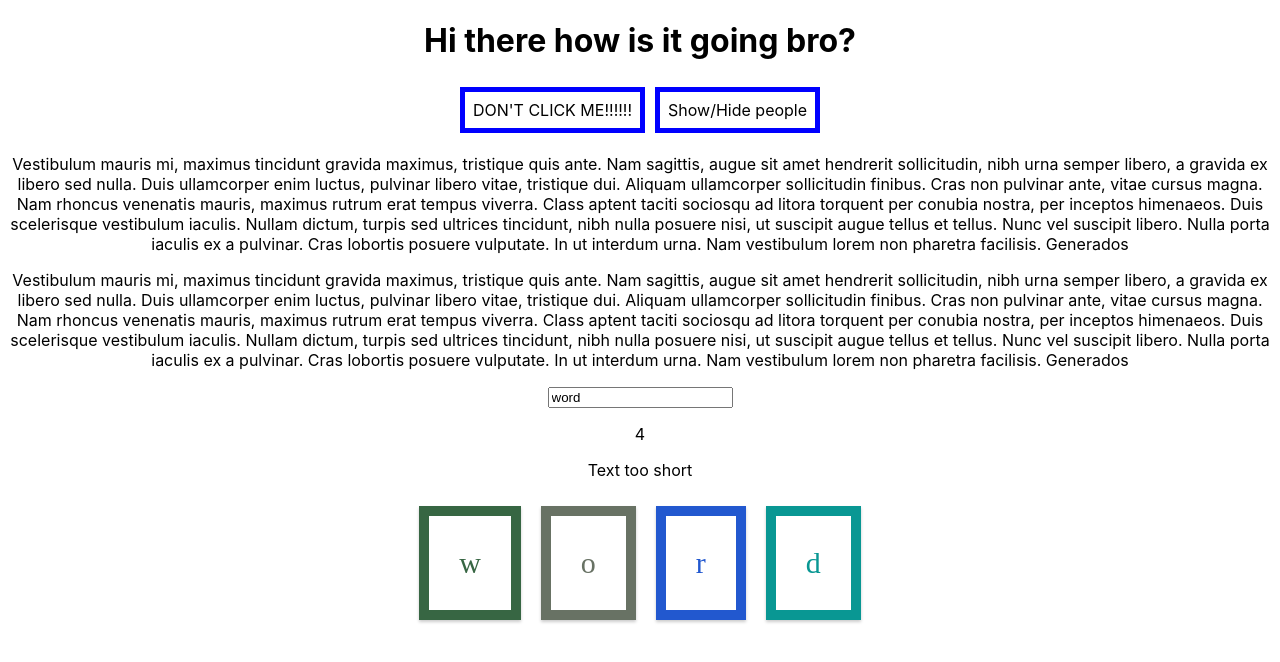
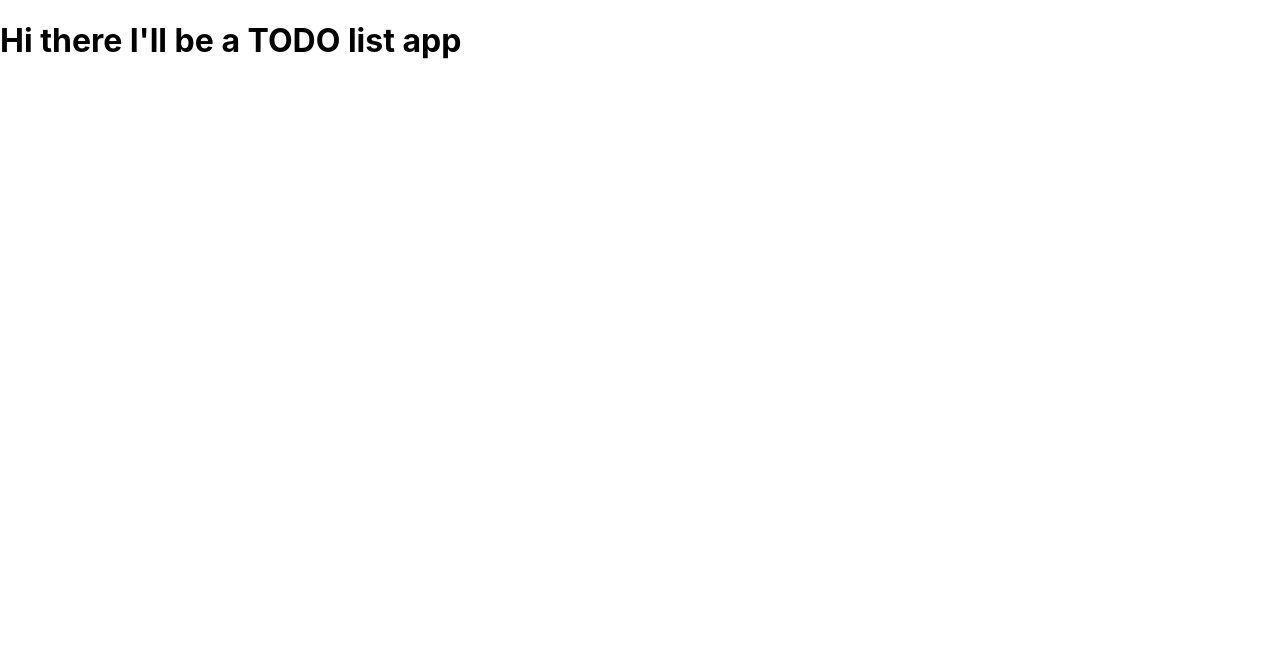
Before and after one commit to programming-classes/react-guide, a React (Create React App) app: page / in a window 1280 px wide. Shown: the top 662 px of the page. Built offline with nearby package versions, Linux system fonts and the light colour scheme.

Commit message:
first commit

```diff
--- a/src/App.css
+++ /dev/null
@@ -1,38 +0,0 @@
-.App {
-  text-align: center;
-}
-
-.App-logo {
-  height: 40vmin;
-  pointer-events: none;
-}
-
-@media (prefers-reduced-motion: no-preference) {
-  .App-logo {
-    animation: App-logo-spin infinite 20s linear;
-  }
-}
-
-.App-header {
-  background-color: #282c34;
-  min-height: 100vh;
-  display: flex;
-  flex-direction: column;
-  align-items: center;
-  justify-content: center;
-  font-size: calc(10px + 2vmin);
-  color: white;
-}
-
-.App-link {
-  color: #61dafb;
-}
-
-@keyframes App-logo-spin {
-  from {
-    transform: rotate(0deg);
-  }
-  to {
-    transform: rotate(360deg);
-  }
-}
--- a/src/App.js
+++ b/src/App.js
@@ -1,109 +1,4 @@
-import "./App.css";
-import Person from "./Person/Person";
-import UserOutput from "./UserOutput/UserOutput";
-import ValidationComponent from "./ValidationComponent/ValidationComponent";
-import { Component } from "react";
-import CharComponent from "./CharComponent/CharComponent";
-
-class App extends Component {
-  state = {
-    persons: [
-      { id: "dlerl", name: "Baes", age: 19 },
-      { id: "ksfel", name: "Bomberto", age: 2020 },
-      { id: "iwler", name: "Jose manueh", age: 2020 },
-      { id: "aguac", name: "Johan", age: 31 },
-      { id: "teró", name: "Clau", age: 14 },
-      { id: "trol", name: "Luis", age: 14 },
-      { id: "bocaillo", name: "Jalberto", age: 21 },
-      { id: "xd", name: "Fabier", age: 16 },
-      { id: "uwu", name: "Comás", age: 19 },
-      { id: "caca", name: "Grodolfo", age: 23 },
-    ],
-    username: "hinigul",
-    isPeopleHidden: true,
-    word: "word",
-  };
-
-  changeNameHandler = (event, personId) => {
-    const personsCopy = [...this.state.persons];
-    const personIndex = personsCopy.findIndex(
-      (person) => person.id === personId
-    );
-    personsCopy[personIndex].name = event.target.value;
-    this.setState({
-      persons: personsCopy,
-    });
-  };
-
-  deleteMeHandler = (personId) => {
-    const personsCopy = [...this.state.persons];
-    const personIndex = personsCopy.findIndex(
-      (person) => person.id === personId
-    );
-    personsCopy.splice(personIndex, 1);
-    this.setState({
-      persons: personsCopy,
-    });
-  };
-
-  togglePeopleHandler = () => {
-    this.setState({
-      isPeopleHidden: !this.state.isPeopleHidden,
-    });
-  };
-
-  onWordChangeHandler = (event) => {
-    this.setState({
-      word: event.target.value,
-    });
-  };
-
-  renderPeople = () => {
-    return (
-      <div>
-        {this.state.persons.map((person) => (
-          <Person
-            key={person.id}
-            name={person.name}
-            age={person.age}
-            deleteMe={() => this.deleteMeHandler(person.id)}
-            changeName={(event) => this.changeNameHandler(event, person.id)}
-          ></Person>
-        ))}
-      </div>
-    );
-  };
-
-  render() {
-    const buttonStyle = {
-      backgroundColor: "white",
-      font: "inherit",
-      border: "5px solid blue",
-      padding: "8px",
-      margin: "5px",
-    };
-    return (
-      <div className="App">
-        <h1>Hi there how is it going bro?</h1>
-        <button style={buttonStyle}>DON'T CLICK ME!!!!!!</button>
-        <button style={buttonStyle} onClick={this.togglePeopleHandler}>
-          Show/Hide people
-        </button>
-        {this.state.isPeopleHidden ? null : this.renderPeople()}
-        <UserOutput />
-        <UserOutput />
-        <input
-          type="text"
-          value={this.state.word}
-          onChange={this.onWordChangeHandler}
-        />
-        <ValidationComponent wordLength={this.state.word.length} />
-        {this.state.word.split("").map((letter) => {
-          return <CharComponent letter={letter} />;
-        })}
-      </div>
-    );
-  }
-}
-
+const App = () => {
+  return <h1>Hi there I'll be a TODO list app</h1>;
+};
 export default App;
--- a/src/CharComponent/CharComponent.css
+++ /dev/null
@@ -1,10 +0,0 @@
-.CharComponent {
-  display: inline-block;
-  margin: 10px;
-  border: 10px solid;
-  box-shadow: 0 2px 3px #cccccc;
-  padding: 30px;
-  text-align: center;
-  font-size: 30px;
-  font-family: "Baskervville", serif;
-}
--- a/src/CharComponent/CharComponent.js
+++ /dev/null
@@ -1,22 +0,0 @@
-import React from "react";
-import "./CharComponent.css";
-
-const getRandomColor = () => {
-  var letters = "0123456789ABCDEF";
-  var color = "#";
-  for (var i = 0; i < 6; i++) {
-    color += letters[Math.floor(Math.random() * 16)];
-  }
-  return color;
-};
-
-const CharComponent = (props) => {
-  const color = getRandomColor();
-  return (
-    <div style={{ color: color, borderColor: color }} className="CharComponent">
-      {props.letter}
-    </div>
-  );
-};
-
-export default CharComponent;
--- a/src/Person/Person.css
+++ /dev/null
@@ -1,9 +0,0 @@
-.Person {
-  width: 30%;
-  margin: auto;
-  border: 10px solid #e9e9e9;
-  box-shadow: 0 2px 3px #cccccc;
-  padding: 16px;
-  text-align: center;
-  color: rgb(78, 150, 150);
-}
--- a/src/Person/Person.js
+++ /dev/null
@@ -1,17 +0,0 @@
-import React from "react";
-import "./Person.css";
-
-const person = (props) => {
-  return (
-    <div className="Person">
-      <h1 className="person-name">
-        I'm {props.name} and I eat {props.age} bananas a day
-      </h1>
-      <p>{props.children}</p>
-      <input type="text" onChange={props.changeName} value={props.name} />
-      <input type="button" onClick={props.deleteMe} value="delete me" />
-    </div>
-  );
-};
-
-export default person;
--- a/src/UserOutput/UserOutput.js
+++ /dev/null
@@ -1,27 +0,0 @@
-import { Component } from "react";
-
-class UserOutput extends Component {
-  render() {
-    return (
-      <div>
-        <p>{this.props.username}</p>
-        <p>
-          Vestibulum mauris mi, maximus tincidunt gravida maximus, tristique
-          quis ante. Nam sagittis, augue sit amet hendrerit sollicitudin, nibh
-          urna semper libero, a gravida ex libero sed nulla. Duis ullamcorper
-          enim luctus, pulvinar libero vitae, tristique dui. Aliquam ullamcorper
-          sollicitudin finibus. Cras non pulvinar ante, vitae cursus magna. Nam
-          rhoncus venenatis mauris, maximus rutrum erat tempus viverra. Class
-          aptent taciti sociosqu ad litora torquent per conubia nostra, per
-          inceptos himenaeos. Duis scelerisque vestibulum iaculis. Nullam
-          dictum, turpis sed ultrices tincidunt, nibh nulla posuere nisi, ut
-          suscipit augue tellus et tellus. Nunc vel suscipit libero. Nulla porta
-          iaculis ex a pulvinar. Cras lobortis posuere vulputate. In ut interdum
-          urna. Nam vestibulum lorem non pharetra facilisis. Generados
-        </p>
-      </div>
-    );
-  }
-}
-
-export default UserOutput;
--- a/src/ValidationComponent/ValidationComponent.js
+++ /dev/null
@@ -1,12 +0,0 @@
-import React from "react";
-
-const ValidationComponent = (props) => {
-  return (
-    <div>
-      <p>{props.wordLength}</p>
-      <p>{props.wordLength < 7 ? "Text too short" : "Text long enough"}</p>
-    </div>
-  );
-};
-
-export default ValidationComponent;
```
Also changed, not shown: src/UserInput/UserInput.js (deleted, +0 -12 lines).
